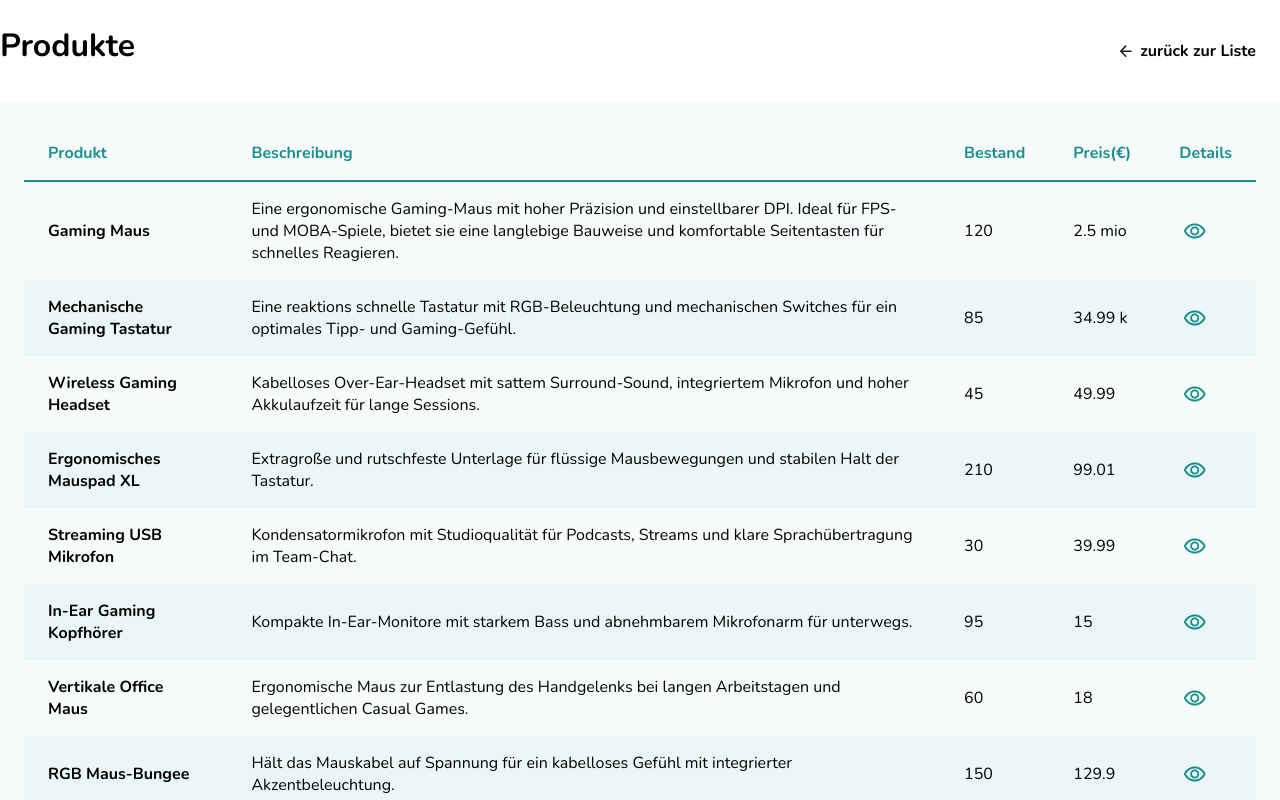
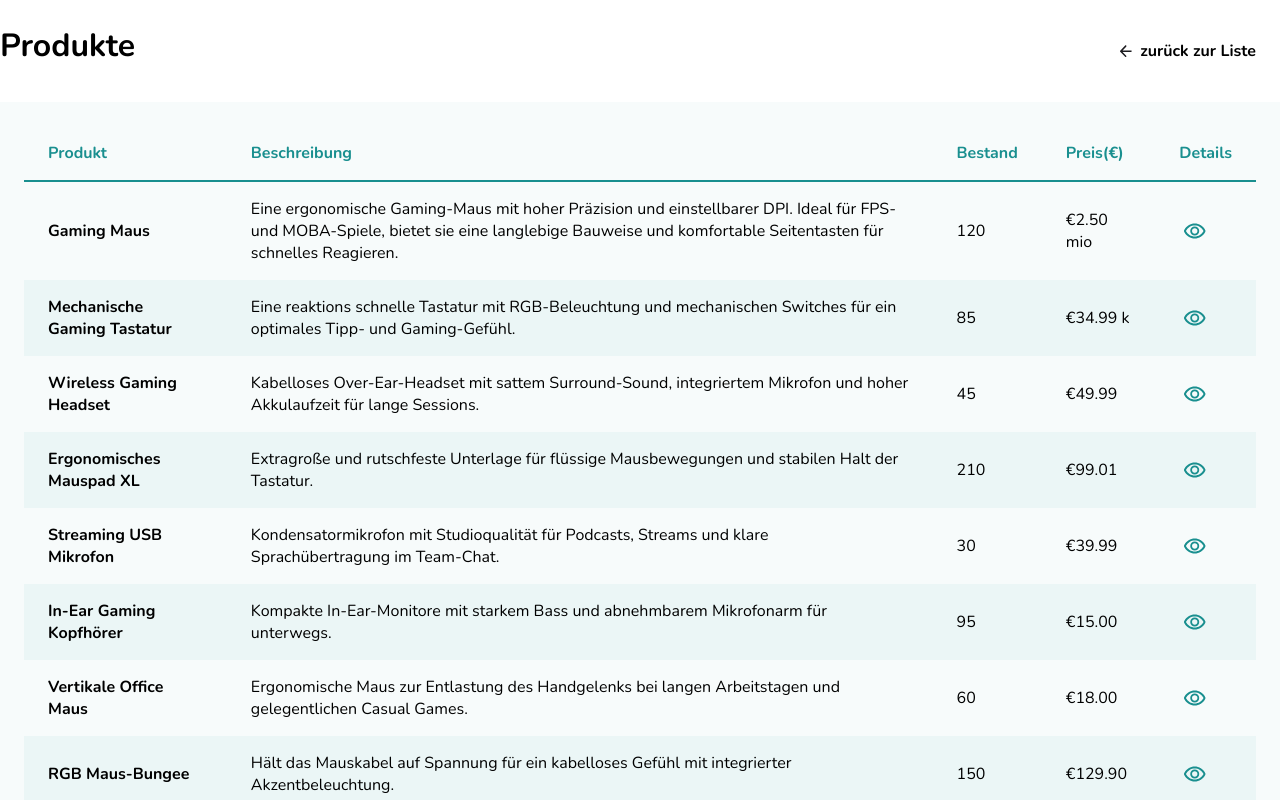
Before and after one commit to Lehnerma/angular-learning-product-list, an Angular app: page / in a window 1280 px wide. Shown: the top 800 px of the page. Built offline with nearby package versions, Linux system fonts and the light colour scheme.

Commit message:
feat: add product detail routing and enhance currency formatting in product list

```diff
--- a/src/app/app.routes.ts
+++ b/src/app/app.routes.ts
@@ -9,6 +9,10 @@ export const routes: Routes = [
     component: ProductList,
   },
   {
+    path: 'detail/:name',
+    component: ProductDetail,
+  },
+  {
     path: '404-page-not-found',
     component: Page404,
   },
--- a/src/app/shared/components/product-list/product-list.html
+++ b/src/app/shared/components/product-list/product-list.html
@@ -21,13 +21,13 @@
           <td class="price">
             @switch (true) {
               @case (item.price >= 100000) {
-                {{ item.price / 100000 }} mio
+                {{ item.price / 100000 | currency: 'EUR' }} mio
               }
               @case (item.price >= 1000) {
-                {{ item.price / 1000 }} k
+                {{ item.price / 1000 | currency: 'EUR' : 'symbol' : '1.2-2'}} k
               }
               @default {
-                {{ item.price }}
+                {{ item.price | currency: 'EUR' }}
               }
             }
           </td>
--- a/src/app/shared/components/product-list/product-list.ts
+++ b/src/app/shared/components/product-list/product-list.ts
@@ -1,20 +1,21 @@
+import { CurrencyPipe } from '@angular/common';
 import { Component } from '@angular/core';
 import { RouterLink } from '@angular/router';
-interface List{
-  name: string,
-  description: string,
-  specs: string,
-  stock: number,
-  price: number
+interface List {
+  name: string;
+  description: string;
+  specs: string;
+  stock: number;
+  price: number;
 }
 @Component({
   selector: 'app-product-list',
-  imports: [RouterLink],
+  imports: [RouterLink, CurrencyPipe],
   templateUrl: './product-list.html',
   styleUrl: './product-list.scss',
 })
+
 export class ProductList {
-
   list: List[] = [
     {
       name: 'Gaming Maus',
@@ -62,7 +63,7 @@ export class ProductList {
         'Kompakte In-Ear-Monitore mit starkem Bass und abnehmbarem Mikrofonarm für unterwegs.',
       specs: 'driver: 10mm, connector: 3.5mm Jack, weight: 20g',
       stock: 95,
-      price: 15.00,
+      price: 15.0,
     },
     {
       name: 'Vertikale Office Maus',
@@ -70,7 +71,7 @@ export class ProductList {
         'Ergonomische Maus zur Entlastung des Handgelenks bei langen Arbeitstagen und gelegentlichen Casual Games.',
       specs: 'dpi: 1600, sensor: Optical, connectivity: Bluetooth',
       stock: 60,
-      price: 18.00,
+      price: 18.0,
     },
     {
       name: 'RGB Maus-Bungee',
@@ -78,7 +79,7 @@ export class ProductList {
         'Hält das Mauskabel auf Spannung für ein kabelloses Gefühl mit integrierter Akzentbeleuchtung.',
       specs: 'ports: 2x USB 2.0, power: USB-powered, color: Mattschwarz',
       stock: 150,
-      price: 129.90,
+      price: 129.9,
     },
     {
       name: 'Gaming Controller Wireless',
--- a/src/index.html
+++ b/src/index.html
@@ -1,5 +1,5 @@
 <!doctype html>
-<html lang="en">
+<html lang="de">
 <head>
   <meta charset="utf-8">
   <title>ProductList</title>
```
